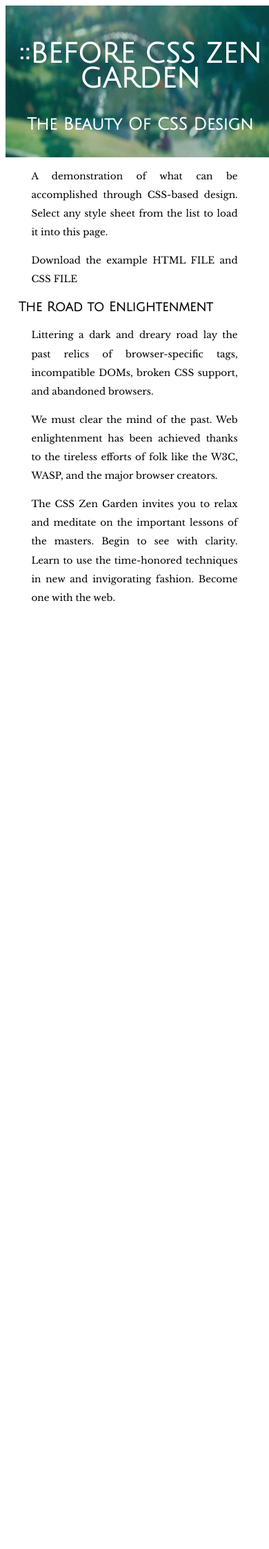
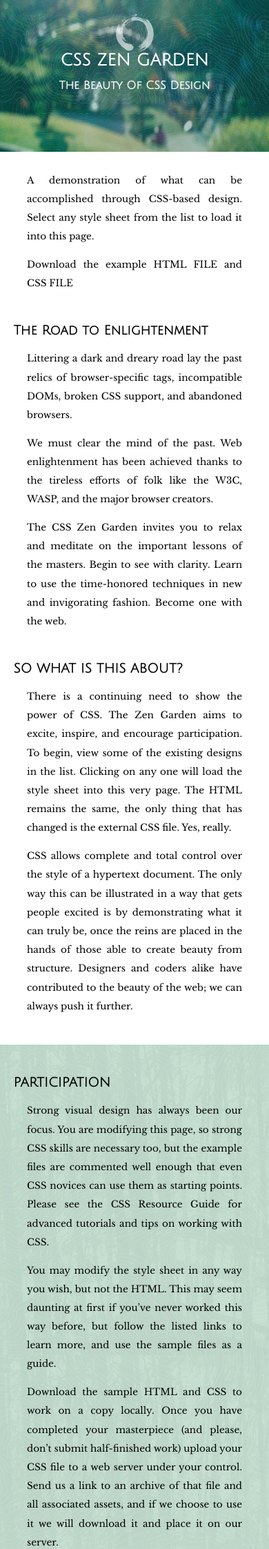
Before and after one commit to GZ2829/Assignments, a PHP site: page / in a window 390 px wide. Shown: the top 2245 px of the page at 69% size. Before the commit the page ends 872 px from the top, so only its background shows below. Run offline with PHP 8.4, Linux system fonts and the light colour scheme.

Commit message:
CSS zengarden

```diff
--- a/Projects/cssgarden/index.html
+++ b/Projects/cssgarden/index.html
@@ -10,23 +10,97 @@
 <body>
     <div class='wrapper'>
 
-        <section class='top'>
-                <header class = 'tophead'>
-                    <h1><element>::before</element>
-                        css zen garden</h1>
-                    <h2>The Beauty Of CSS Design</h2>
-                </header>
+
+                <div class = 'tophead'>
+                        <div class= 'header1'>
+                            <div class = 'header2'>
+                                    <element></element>
+                                        <h1>css zen garden</h1>
+                                    <h2>The Beauty Of CSS Design</h2>
+                             </div>
+                        </div>
+                </div>
                 <div class='summary'>
+                    <br>
                     <p>A demonstration of what can be accomplished through CSS-based design. Select any style sheet from the list to load it into this page.</p>
                     <p>Download the example HTML FILE and CSS FILE</p>
                 </div>
+                    <br>
                 <div class='preamble'>
                     <h3>The Road to Enlightenment</h3>
                     <p>Littering a dark and dreary road lay the past relics of browser-specific tags, incompatible DOMs, broken CSS support, and abandoned browsers.</p>
                     <p>We must clear the mind of the past. Web enlightenment has been achieved thanks to the tireless efforts of folk like the W3C, WASP, and the major browser creators.</p>
                     <p>The CSS Zen Garden invites you to relax and meditate on the important lessons of the masters. Begin to see with clarity. Learn to use the time-honored techniques in new and invigorating fashion. Become one with the web.</p>
                 </div>
-        </section>
+                <div>
+                    <br>
+                    <div class= 'main'>
+                        <h3>SO WHAT IS THIS ABOUT?</h3>
+                        <p>There is a continuing need to show the power of CSS. The Zen Garden aims to excite, inspire, and encourage participation. To begin, view some of the existing designs in the list. Clicking on any one will load the style sheet into this very page. The HTML remains the same, the only thing that has changed is the external CSS file. Yes, really.</p>
+                        <p>CSS allows complete and total control over the style of a hypertext document. The only way this can be illustrated in a way that gets people excited is by demonstrating what it can truly be, once the reins are placed in the hands of those able to create beauty from structure. Designers and coders alike have contributed to the beauty of the web; we can always push it further.</p>
+                        <br>
+                        <br>
+                    </div>
+                    <div class="participation">
+                        <div class = 'part1'>
+                        <div class = 'part2'>
+                            <br>
+                            <br>
+                            <h3>PARTICIPATION</h3>
+                                <p>Strong visual design has always been our focus. You are modifying this page, so strong CSS skills are necessary too, but the example files are commented well enough that even CSS novices can use them as starting points. Please see the CSS Resource Guide for advanced tutorials and tips on working with CSS.</p>
+                                <p>You may modify the style sheet in any way you wish, but not the HTML. This may seem daunting at first if you’ve never worked this way before, but follow the listed links to learn more, and use the sample files as a guide.</p>
+                                <p>Download the sample HTML and CSS to work on a copy locally. Once you have completed your masterpiece (and please, don’t submit half-finished work) upload your CSS file to a web server under your control. Send us a link to an archive of that file and all associated assets, and if we choose to use it we will download it and place it on our server.</p>
+                            <br>
+                            <br>
+                            <h3>BENEFITS</h3>
+                                <p>Why participate? For recognition, inspiration, and a resource we can all refer to showing people how amazing CSS really can be. This site serves as equal parts inspiration for those working on the web today, learning tool for those who will be tomorrow, and gallery of future techniques we can all look forward to.</p>
+                            <br>
+                            <br>
+                        </div>
+                        </div>
+                    </div>
+                        <br>
+                    <div>
+                        <h3>REQUIREMENTS</h3>
+                        <p>Where possible, we would like to see mostly CSS 1 & 2 usage. CSS 3 & 4 should be limited to widely-supported elements only, or strong fallbacks should be provided. The CSS Zen Garden is about functional, practical CSS and not the latest bleeding-edge tricks viewable by 2% of the browsing public. The only real requirement we have is that your CSS validates.</p>
+                        <p>Luckily, designing this way shows how well various browsers have implemented CSS by now. When sticking to the guidelines you should see fairly consistent results across most modern browsers. Due to the sheer number of user agents on the web these days — especially when you factor in mobile — pixel-perfect layouts may not be possible across every platform. That’s okay, but do test in as many as you can. Your design should work in at least IE9+ and the latest Chrome, Firefox, iOS and Android browsers (run by over 90% of the population).</p>
+                        <p>We ask that you submit original artwork. Please respect copyright laws. Please keep objectionable material to a minimum, and try to incorporate unique and interesting visual themes to your work. We’re well past the point of needing another garden-related design.</p>
+                        <p>This is a learning exercise as well as a demonstration. You retain full copyright on your graphics (with limited exceptions, see submission guidelines), but we ask you release your CSS under a Creative Commons license identical to the one on this site so that others may learn from your work.</p>
+                    </div>
+                        <br>
+                    <div class='amazon'>
+                        <div class='amazon1'>
+                            <div class='amazon2'>
+                                <br>
+                                <p>By Dave Shea. Bandwidth graciously donated by mediatemple. Now available: Zen Garden, the book.</p>
+                                <br>
+                        </div>
+                            </div>
+                    </div>
+
+                    <div class='footer'>
+                        <br>
+                        <p><span>5</span><span>3</span><span>c</span><span>a</span><span>g</span></p>
+                    </div>
+                </div>
+                <div class = "sidebar">
+                    <div class= 'wrapper'>
+                        <div class= 'nap'>
+                      <nav role='navigation'></nav>
+                        <ul>
+                            <li><p class= 'julia'>MID CENTURY MODERN</p> <span class = 'by'>by</span> <span class = "luke">Andrew Lohman</span></li>
+                            <li><p class= 'julia'>STEEL</p> <span class = 'by'>by</span> <span class = "luke">Steffen Knoeller</span></li>
+                            <li><p class= 'julia'>GARMENTS</p> <span class = 'by'>by</span> <span class = "luke"> Dan Mall</span></li>
+                            <li><p class= 'julia'>APOTHECARY</p> <span class = 'by'>by</span><span class = "luke"> Trent Walton</span></li>
+                            <li><p class= 'julia'>SCREEN FILLER</p> <span class = 'by'>by</span> <span class = "luke"> Elliot Jay Stocks</span></li>
+                            <li><p class= 'julia'>FOUNTAIN KISS </p> <span class = 'by'>by</span> <pspanclass = "luke"> Jimmy Carlson</span></li>
+                            <li><p class= 'julia'>A ROBOT NAMED JIMMY</p> <span class = 'by'>by</span> <span class = "luke">MeltMedia </span></li>
+                            <li><p class= 'julia'>VERDE MODERNA </p> <span class = 'by'>by</span><span class = "luke"> Dave Shea</span></li>
+                        </ul>
+                     </nav>
+                        </div>
+                    </div>
+                </div>
 
 
 
--- a/Projects/cssgarden/styles.css
+++ b/Projects/cssgarden/styles.css
@@ -6,6 +6,11 @@
 @font-face {
     font-family: 'lib';
     src: url(libre-baskerville-v5-latin-regular.woff);
+}
+
+@font-face{
+    font-family: 'verd';
+    src: url(verdemoderna.woff)
 }
 
 p {
@@ -20,49 +25,181 @@ p {
 
 }
 
-.preamble h3{
+ h3{
     position: relative;
-    margin-left: 15%;
+    margin-left: 10%;
     font-family: 'myFf';
     color: rgb(50, 80, 80)
 }
 
 body{
-    background-color: white
+    background-color: white;
+    margin: 0
 }
 
 .wrapper{
-    background: whitesmoke no-repeat top left;
+    background: url(contours-opaque.png);
+
 }
 
-header{
-    height: 150px;
-    text-align: center;
-    padding: 20px 0 70px 0;
-    background: url(huntington.jpg);
-    background-size: 100% 100%
+.tophead element{
+    content: url(enso.svg);
+    height: 75px;
+    width: 75px;
+    position: relative;
+    right: 230px;
+    bottom: -60px;
 }
 
-header h1{
+.tophead{
+    height: 250px;
+    text-align: center;
+    padding: 0;
+    background: url(huntington.jpg);
+    background-size: cover;
+}
+
+.header1{
+    background-image: url(contours-opaque.png);
+    background-repeat: repeat;
+    height: 100%;
+    background-attachment: fixed;
+
+}
+
+.header2{
+    background-image: url(gridlines.png);
+    background-repeat: repeat;
+    background-attachment: fixed;
+}
+
+.tophead h1{
     padding-top: 0;
     padding-bottom: 5px;
     border-bottom: none;
     font-family: 'myFf';
-    font-size: 3.2em;
+    font-size: 2.5em;
     color: white;
     text-transform: uppercase;
+    margin: 0
 }
 
-header h1 ::before{
-    background: url(enso.svg)
+.tophead h2{
+    color: white;
+    font-family: 'myFf';
+    font-size: 2em
 }
 
-header h2{
-    color: white;
-    font-family: 'myFf'
+.participation{
+    background: rgba(138,188,159,0.5);
+    background-image: url(bamboo.png);
+    background-repeat: repeat;
+    background-attachment: fixed;
+    background-size: auto, auto, cover;
+}
+
+.part1{
+    background-image: url(contours-opaque.png);
+    background-repeat: repeat;
+}
+
+.part2{
+    background-image: url(gridlines.png);
+    background-repeat: repeat;
+    background-position: 100% 100%;
 }
 
 
+.amazon{
+    background-image: url(koi.jpg);
+    background-size: 100% 100%;
+    font-family: 'lib';
+    background-position: relative;
+    font-size: 2.5em;
+
+}
+.amazon1{
+    background-image: url(contours-opaque.png);
+    background-repeat: repeat;
+    background-position: 2000px 2000px;
+    background-attachment: fixed;
+}
+
+.amazon2{
+    background-image: url(gridlines.png);
+    background-repeat: repeat;
+    background-position: 100% 100%;
+    background-attachment: fixed;
+}
+
+.amazon p{
+    font-family: 'lib';
+    color: rgba(255, 255, 255, 0.7);
+    text-align: center;
+    font-size: 22px;
+}
+
+.footer{
+   background-color: #1a5952;
+   width: 100%;
+   height: 100px;
+   font-family: 'verd';
+   position: relative;
+
+}
+
+.footer p{
+    font-family: 'verd';
+    display: flex;
+    align-items: center;
+    justify-content: space-between;
+    font-size: 30px;
+    padding: 0;
+    margin: 0;
+    color: rgba(255, 255, 255, 0.3)
+}
+
+.sidebar{
+    background: #edf4f0;
+    display: block;
+    box-sizing: border-box
+}
+
+.sidebar ul{
+    box-sizing: border-box;
+    margin: 0;
+    display: grid;
+    grid-template-columns: 1fr 1fr;
+    list-style-type: none;
+}
+
+.julia{
+    font-family: 'myFf';
+    margin-top: 10;
+    margin-left: 0;
+    margin-right: 0;
+    margin-bottom: 0;
+    text-align: left;
+    font-size: 16px;
+    font-weight: 400;
+    color: #49968e
+}
+
+.luke{
+    font-family: 'lib';
+    text-align: left;
+    font-size: 13px;
+    margin-bottom: 10;
+}
+
+.by{
+    font-family: 'lib';
+    margin: 0;
+    text-align: left;
+    font-size: 13px;
+    color: #c0cac3;
+    font-weight: 400;
+}
 
 
 
@@ -78,24 +215,26 @@ header h2{
         padding: 0%
     }
 
-    header{
+    .tophead{
         height: 130px;
         width: 100vw;
         text-align: center;
         padding: 20px 0 70px 0;
-        background: url(huntington.jpg);
+        background: url(contours-opaque.png), url(gridlines.png), url(huntington.jpg);
         background-size: 100% 100%
     }
-    }
 
-    header h1{
+
+    .tophead h1{
         padding-top: 0;
         padding-bottom: 5px;
         border-bottom: none;
         font-family: 'myFf';
-        font-size: 2.5em;
+        font-size: 1.5em;
         color: white;
         text-transform: uppercase;
+        position: relative;
+        top: 0%
 
     }
 
@@ -103,7 +242,7 @@ header h2{
         display: block;
     }
 
-    .preamble h3{
+    h3{
         margin-left: 5%;
         font-family: 'myFf';
         color: black
@@ -120,3 +259,94 @@ header h2{
         color: black
 
     }
+
+    .amazon p{
+        font-family: 'lib';
+        font-style: italic;
+        color: rgba(255, 255, 255, 0.3);
+        font-size: 20px;
+
+    }
+
+    .footer span{
+        font-family: 'verd';
+        display: flex;
+        text-align: inherit;
+        align-items: inherit;
+        justify-content: space-around;
+        font-size: 40px;
+        position: relative;
+        top: -20%;
+        padding: 10;
+        margin-left: 10;
+        margin-right: 10;
+        color: rgba(255, 255, 255, 0.3)
+    }
+    .amazon1{
+        background-image: url(contours-opaque.png);
+        background-repeat: repeat;
+        background-attachment: fixed;
+        background-position: 100% 100%;
+        height: 250px;
+    }
+
+    .amazon2{
+        background-image: url(gridlines.png);
+        background-repeat: repeat;
+        background-attachment: fixed;
+        height: 250px;
+    }
+
+    .part1{
+        background-image: url(contours-opaque.png);
+        background-repeat: repeat;
+        background-position: 100%
+
+    }
+
+    .part2{
+        background-image: url(gridlines.png);
+        background-repeat: repeat;
+        background-position: 100%;
+
+    }
+
+    .participation{
+        background: rgba(138,188,159,0.5);
+        background-image: url(bamboo.png);
+        background-repeat: repeat;
+        background-attachment: fixed;
+        background-size: auto, auto, cover;
+    }
+
+    .tophead element{
+        content: url(enso.svg);
+        height: 55px;
+        width: 55px;
+        position: relative;
+        bottom: 0%;
+        left: 0%
+    }
+
+    .tophead h2{
+        color: white;
+        font-family: 'myFf';
+        font-size: 1em
+    }
+    .amazon{
+        background-image: url(koi.jpg);
+        background-size: 100% 100%;
+        font-family: 'lib';
+        background-position: relative;
+        font-size: 2.5em;
+        height: 250px;
+
+    }
+
+
+
+
+
+
+
+}
```
Also changed, not shown: Projects/cssgarden/bamboo.png (added), Projects/cssgarden/contours-opaque.png (added), Projects/cssgarden/contours.png (added).
